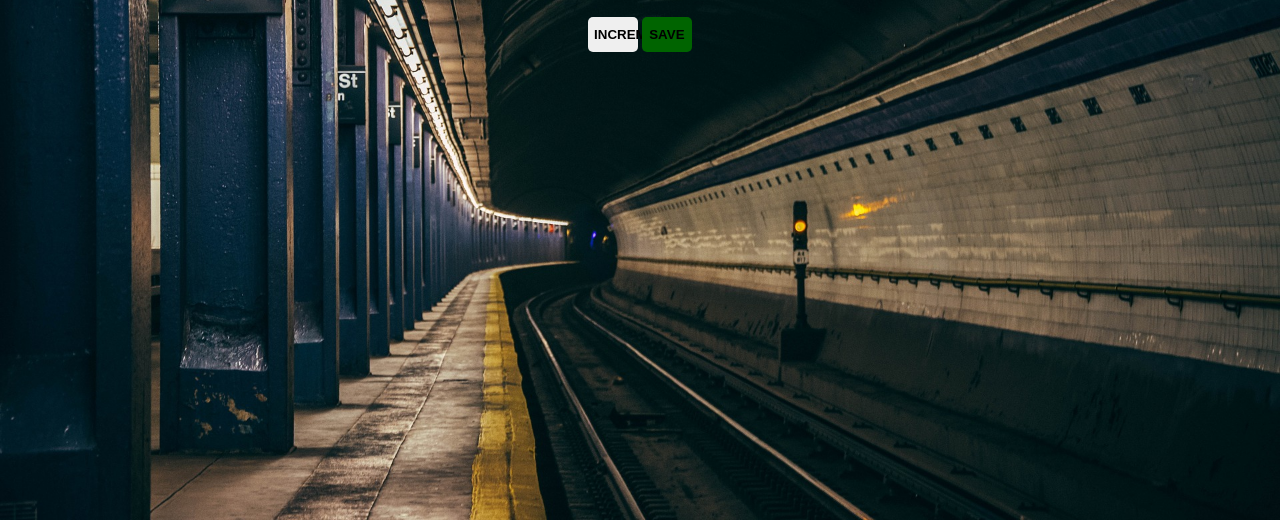
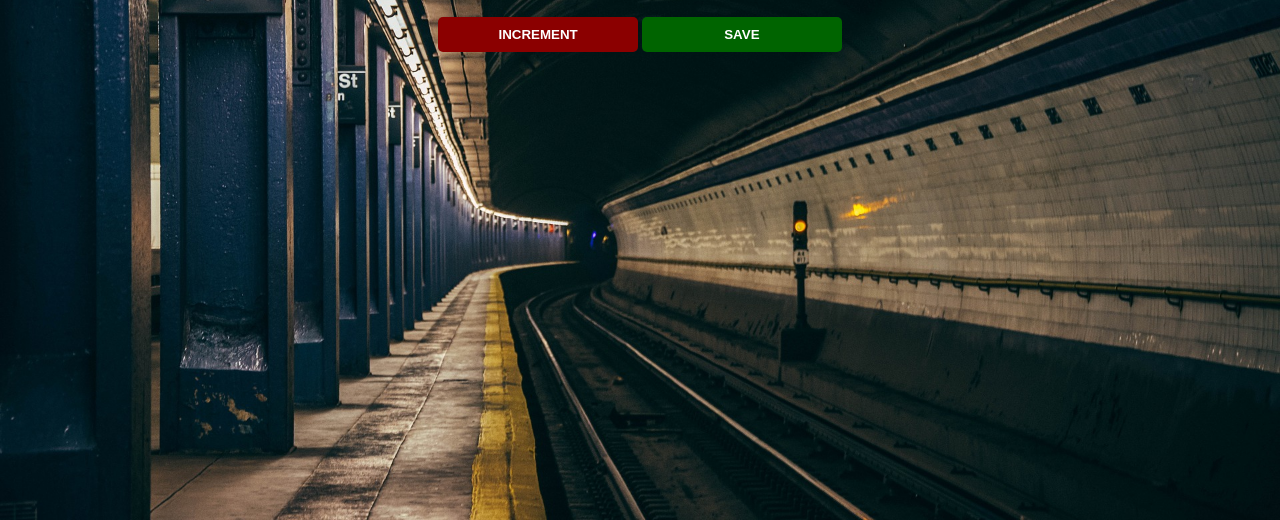
Before and after one commit to Balbader/Passenger-Counter-App, a plain HTML site: page index.html in a window 1280 px wide. Shown: the part 280-800 px from the top of the page. Drawn offline with Linux system fonts and the light colour scheme.

Commit message:
update style

```diff
--- a/style.css
+++ b/style.css
@@ -23,14 +23,14 @@ button {
     border: none;
     padding-top: 10px;
     padding-bottom: 10px;
-    color: black;
+    color: white;
     font-weight: bold;
-    width: 50px;
+    width: 200px;
     margin-bottom: 5px;
     border-radius: 5px;
 }
 
-#increment-btn {
+#counter {
     background: darkred;
 }
 
```
